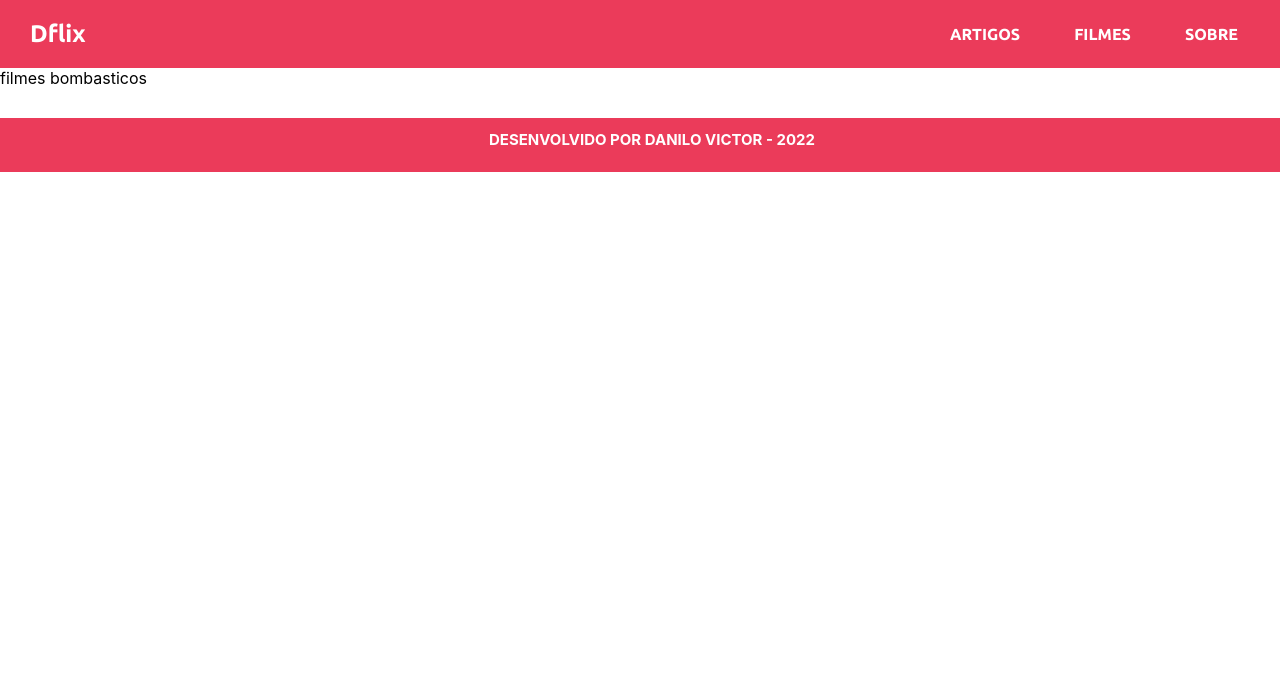
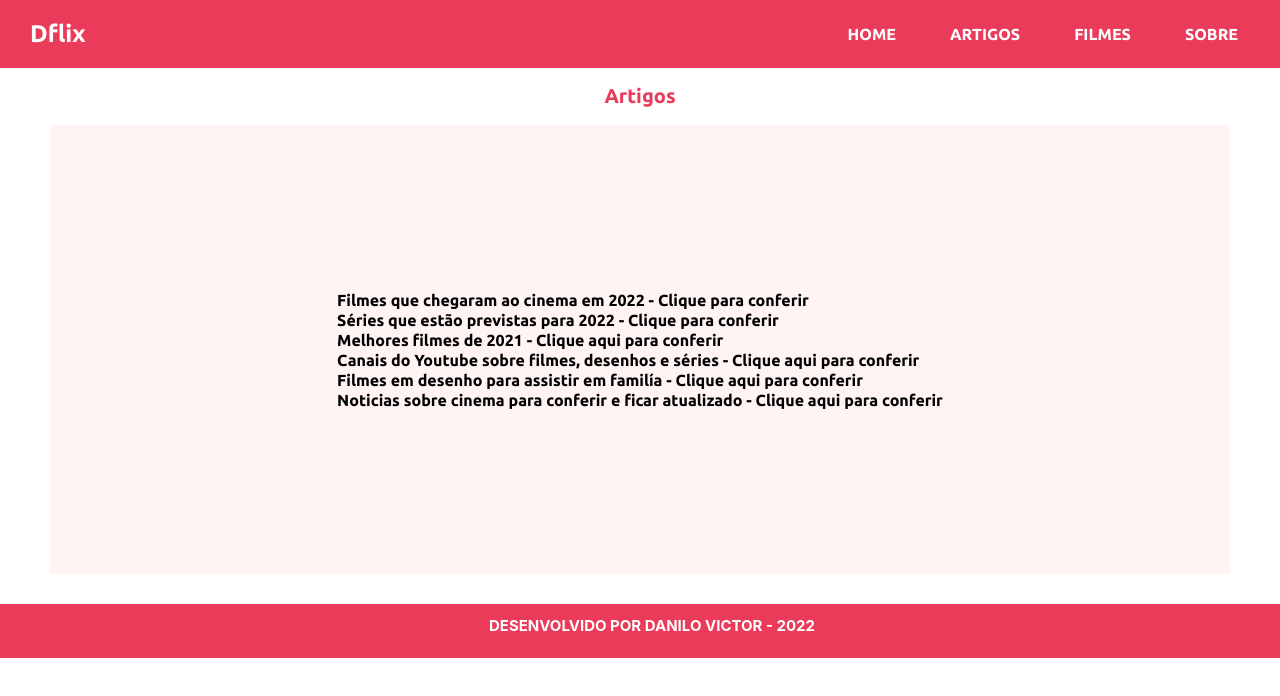
Before and after one commit to danilovictor/Dflix, a React (Vite) app in the folder aplication-flix/: page /movies in a window 1280 px wide. Shown: the top 696 px of the page. Built offline with nearby package versions, Linux system fonts and the light colour scheme.

Commit message:
routerlinkhome

```diff
--- a/aplication-flix/src/components/Menu/index.jsx
+++ b/aplication-flix/src/components/Menu/index.jsx
@@ -17,6 +17,7 @@ const Menu = ()=>{
                 <div className="menu-header">
 
                     <ul>
+                        <li><Link to="/"> Home</Link></li>
                         <li><Link to="/article"> Artigos</Link></li>
                         <li><Link to="/movies"> Filmes</Link></li>
                         <li><Link to="/sobre"> Sobre</Link></li>
--- a/aplication-flix/src/pages/Movies/index.jsx
+++ b/aplication-flix/src/pages/Movies/index.jsx
@@ -1,13 +1,15 @@
 import React from 'react';
 import './style.css';
 import Footer from '../../components/Footer';
+import ArtNews from '../../components/ArtNews';
 
 const Movies = ()=>{
     return (
         <div>
             <div className="movies-container">
 
-                filmes bombasticos
+
+                <ArtNews/>
 
             </div>
             <Footer/>
```
